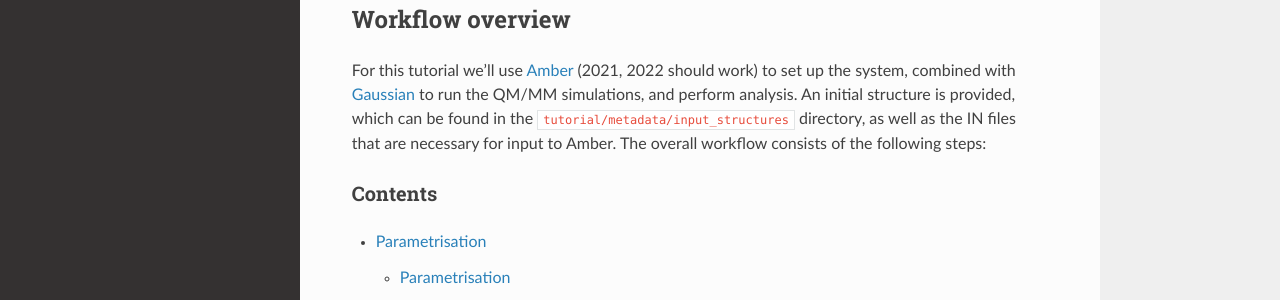
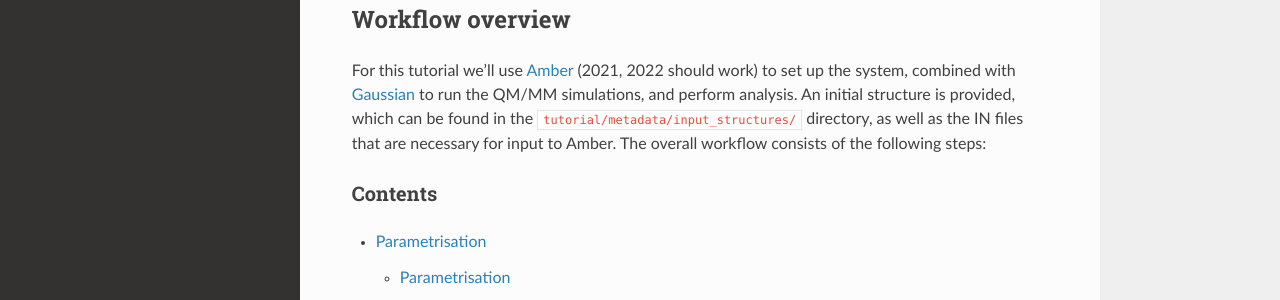
Before and after one commit to hopanoid/Enzyme-Reaction-Dynamics-Tutorial, a Sphinx documentation site: the page built from docs/source/index.rst, in a window 1280 px wide and 900 px high, scrolled down 726 px. Shown: the part 289-589 px from the top of the window. Built offline with Sphinx 7.4.7 and the Read the Docs theme 2.0.0, drawn with Linux system fonts in a browser that asks for light colours.

```diff
--- a/docs/source/index.rst
+++ b/docs/source/index.rst
@@ -61,7 +61,7 @@ Workflow overview
 For this tutorial we'll use Amber_ (2021, 2022 should
 work) to set up the system, combined with Gaussian_ to run the QM/MM simulations, and perform
 analysis. An initial structure is provided, which can be found in the
-:file:`tutorial/metadata/input_structures` directory, as well as the IN files that
+:file:`tutorial/metadata/input_structures/` directory, as well as the IN files that
 are necessary for input to Amber. The overall workflow consists of
 the following steps:
 
```
